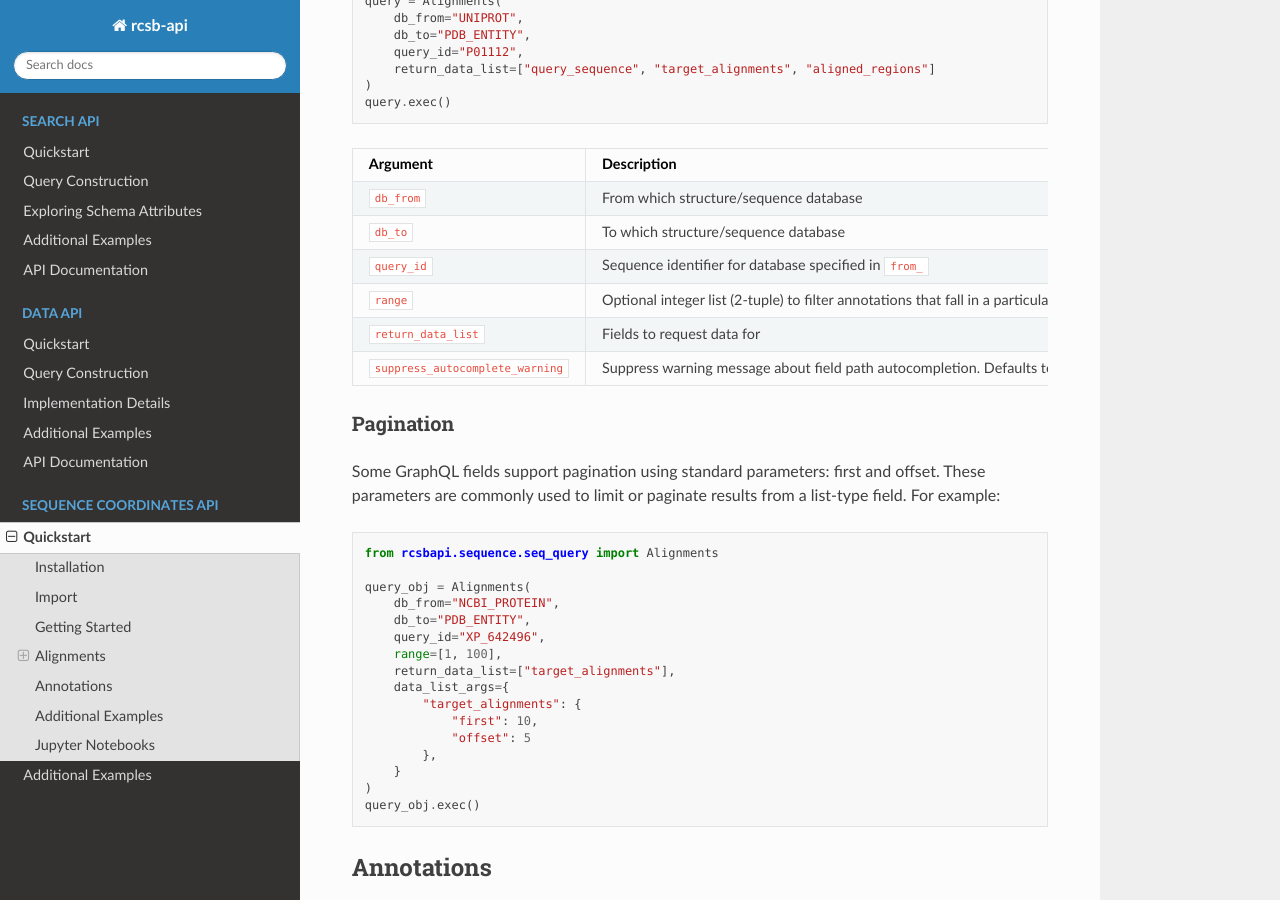
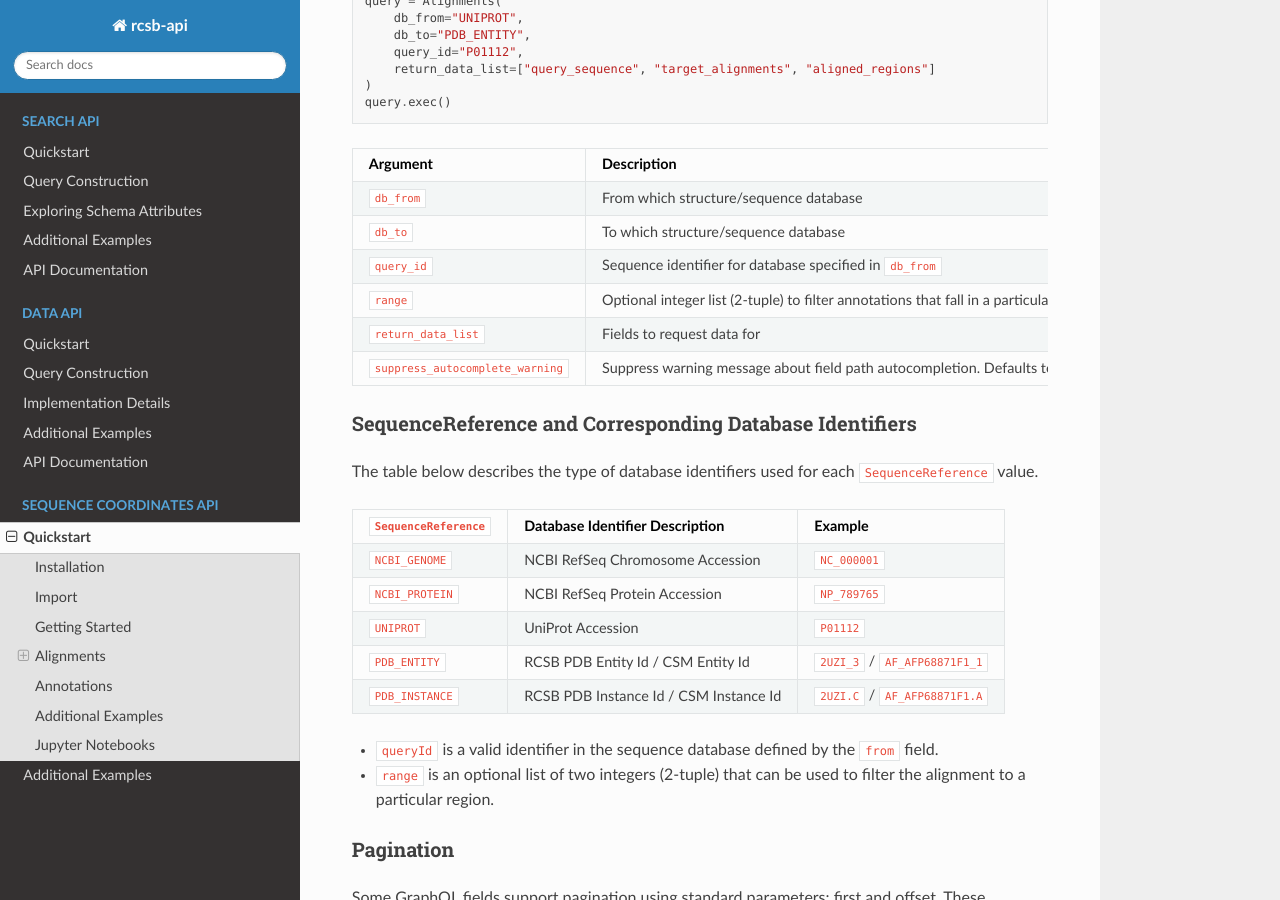
Before and after one commit to rcsb/py-rcsb-api, a Sphinx documentation site: the page built from docs/seq_api/quickstart.md, in a window 1280 px wide and 900 px high, scrolled down 1007 px. Built offline with Sphinx 7.4.7 and the Read the Docs theme 3.1.0, drawn with Linux system fonts in a browser that asks for light colours.

Commit message:
Table and Documentation Addition

```diff
--- a/docs/seq_api/quickstart.md
+++ b/docs/seq_api/quickstart.md
@@ -43,10 +43,26 @@ query.exec()
 | ----------|------------|
 |`db_from`  |From which structure/sequence database|
 |`db_to`    |To which structure/sequence database|
-|`query_id` |Sequence identifier for database specified in `from_`|
+|`query_id` |Sequence identifier for database specified in `db_from`|
 |`range`    |Optional integer list (2-tuple) to filter annotations that fall in a particular region|
 |`return_data_list`|Fields to request data for|
 |`suppress_autocomplete_warning`|Suppress warning message about field path autocompletion. Defaults to False.|
+
+### SequenceReference and Corresponding Database Identifiers
+
+The table below describes the type of database identifiers used for each `SequenceReference` value.
+
+| `SequenceReference` | Database Identifier Description              | Example                        |
+|---------------------|-----------------------------------------------|--------------------------------|
+| `NCBI_GENOME`       | NCBI RefSeq Chromosome Accession              | `NC_000001`                    |
+| `NCBI_PROTEIN`      | NCBI RefSeq Protein Accession                 | `NP_789765`                    |
+| `UNIPROT`           | UniProt Accession                             | `P01112`                       |
+| `PDB_ENTITY`        | RCSB PDB Entity Id / CSM Entity Id            | `2UZI_3` / `AF_AFP68871F1_1`   |
+| `PDB_INSTANCE`      | RCSB PDB Instance Id / CSM Instance Id        | `2UZI.C` / `AF_AFP68871F1.A`   |
+
+- `queryId` is a valid identifier in the sequence database defined by the `from` field.
+- `range` is an optional list of two integers (2-tuple) that can be used to filter the alignment to a particular region.
+
 
 ### Pagination
 Some GraphQL fields support pagination using standard parameters: first and offset.
```
Also changed, not shown: 1 other file.
